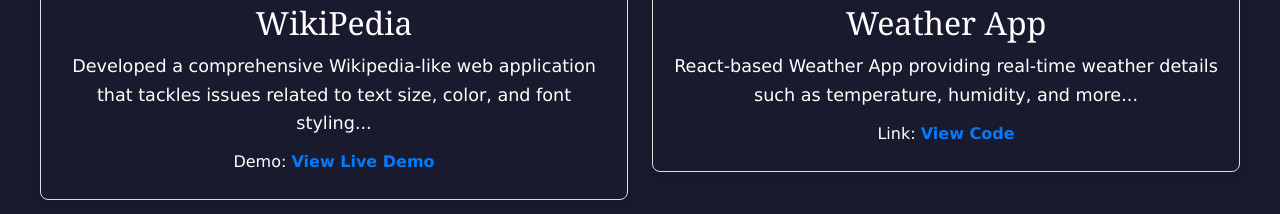
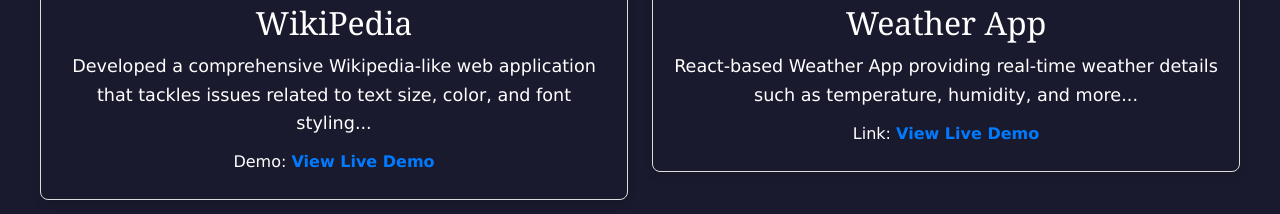
Before and after one commit to SAICSP/PortFolio, a React (Vite) app: page / in a window 1280 px wide. Shown: the part 2380-2594 px from the top of the page. Built offline with nearby package versions, Linux system fonts and the light colour scheme.

Commit message:
several changes

```diff
--- a/src/Components/Projects.jsx
+++ b/src/Components/Projects.jsx
@@ -74,11 +74,11 @@
                         <h6>
                             Link:{' '}
                             <a
-                                href="https://github.com/SAICSP/WeatherApp"
+                                href="https://weatherappbysai.netlify.app/"
                                 target="_blank"
                                 rel="noopener noreferrer"
                             >
-                                View Code
+                                View Live Demo
                             </a>
                         </h6>
                     </div>
```
